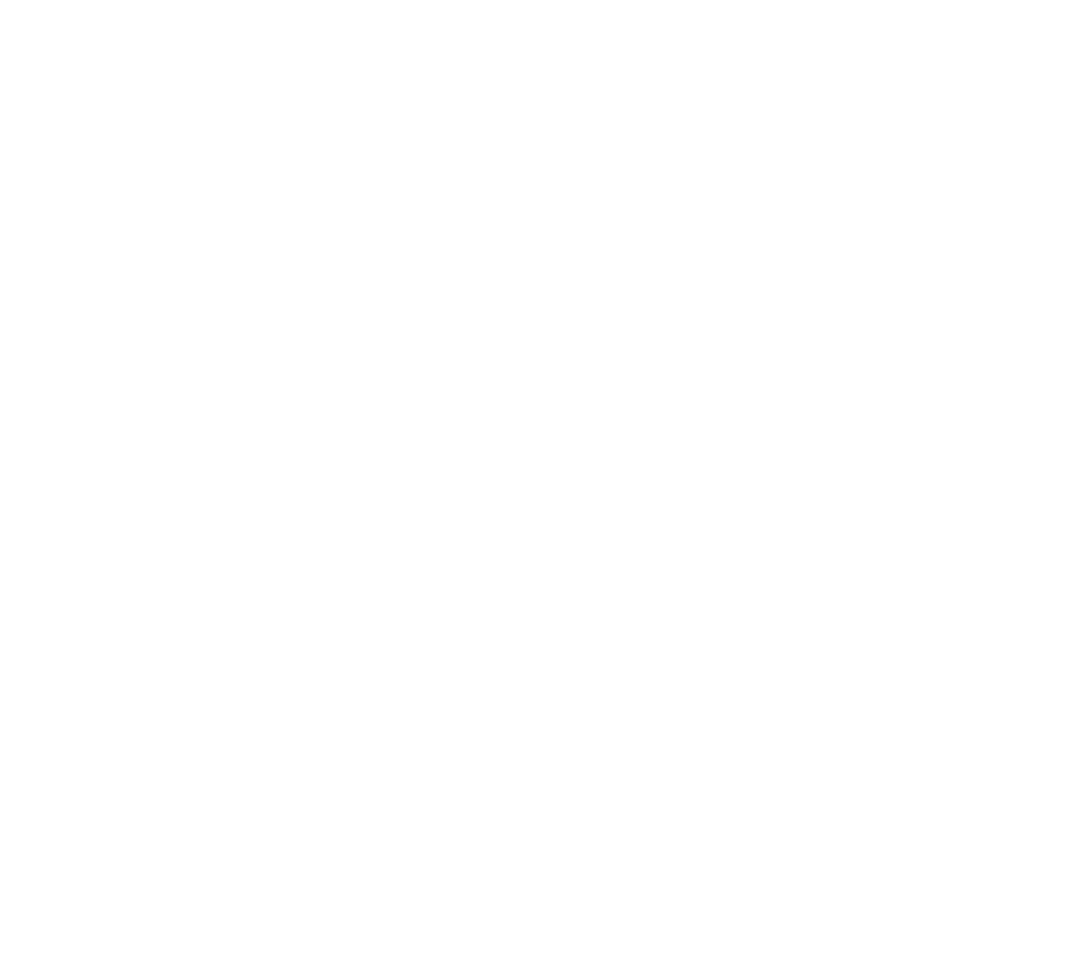
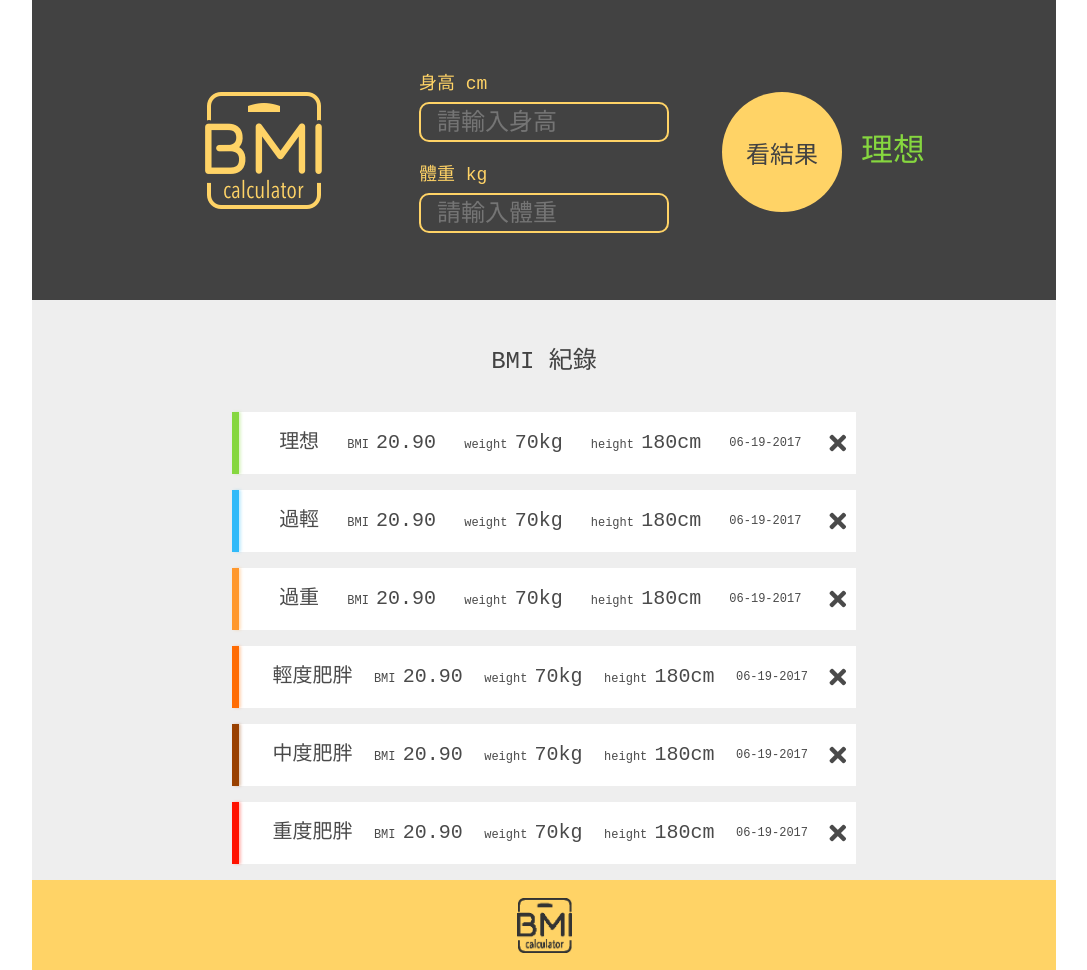
Before and after one commit to HedgehogKUCC/JS-BMI, a website built with webpack: page src/template/template.html in a window 1280 px wide. Shown: the whole page, without its empty margins (96-1183 px from the left). Before the commit the page ends 800 px from the top, so only its background shows below. Built offline with nearby package versions, Linux system fonts and the light colour scheme.

Commit message:
畫面切版

```diff
--- a/src/js/index.js
+++ b/src/js/index.js
@@ -1,4 +1,5 @@
 import '../scss/index.scss'
 import '@babel/polyfill'
-import '../images/BMILogo.png'
+import '../images/BMI_Logo.png'
+import '../images/BMI_Footer_Logo.png'
 import '../images/icons_loop.png'
--- a/src/scss/index.scss
+++ b/src/scss/index.scss
@@ -0,0 +1,202 @@
+* {
+  box-sizing: border-box;
+}
+
+body {
+  padding: 0;
+  margin: 0;
+  line-height: 1;
+  font-family: monospace, sans-serif;
+}
+
+ul {
+  margin-bottom: 0;
+}
+
+li {
+  list-style: none;
+}
+
+$primary: #FFD366;
+$secondary: #424242;
+
+@mixin absolute($top, $left) {
+  position: absolute;
+  top: $top;
+  left: $left;
+}
+
+@mixin border-left($color, $box-shadow) {
+  border-left: 7px solid $color;
+  box-shadow: 2px 0px 3px 0px $box-shadow;
+  height: 100%;
+}
+
+.status-ideal {
+  @include border-left(#86D73F, rgba(#86D73F, 0.29));
+}
+
+.status-tooLight {
+  @include border-left(#31BAF9, rgba(#31BAF9, 0.29));
+}
+
+.status-tooHeavy {
+  @include border-left(#FF982D, rgba(#FF982D, 0.29));
+}
+
+.status-mildObesity {
+  @include border-left(#FF6C03, rgba(#FF6C03, 0.29));
+}
+
+.status-moderateObesity {
+  @include border-left(#994000, rgba(#994000, 0.29));
+}
+
+.status-severeObesity {
+  @include border-left(#FF1200, rgba(#FF1200, 0.29));
+}
+
+#app {
+  max-width: 1024px;
+  margin: 0 auto;
+}
+
+header {
+  width: 100%;
+  height: 300px;
+  background-color: $secondary;
+  position: relative;
+
+  img {
+    display: block;
+    @include absolute(92px, 173px);
+  }
+
+  .form {
+    display: flex;
+    flex-direction: column;
+    @include absolute(74px, 387px);
+  }
+
+  label {
+    font-size: 18px;
+    line-height: 21px;
+    margin-bottom: 7px;
+    color: $primary;
+    cursor: pointer;
+
+    &[for="weight"] {
+      margin-top: 23px;
+    }
+  }
+
+  input {
+    width: 250px;
+    height: 40px;
+    border: 2px solid $primary;
+    border-radius: 10px;
+    padding: 8px 0 8px 16px;
+    background-color: $secondary;
+    font-size: 24px;
+    color: #fff;
+
+    &:focus {
+      font-size: 24px;
+      outline: none;
+      caret-color: $primary;
+      color: #fff;
+    }
+  }
+
+  .btn {
+    @include absolute(92px, 690px);
+    display: block;
+    width: 120px;
+    height: 120px;
+    border-radius: 50%;
+    background-color: $primary;
+    color: $secondary;
+    font-size: 24px;
+    border: 0;
+    cursor: pointer;
+
+    &:hover {
+      box-shadow: 0 1px 6px 3px #FFC432;
+    }
+
+    &:active {
+      background-color: #DEA821;
+    }
+  }
+
+  span {
+    font-size: 32px;
+    color: #86D73F;
+    @include absolute(137px, 829px);
+  }
+}
+
+.container {
+  background-color: #eee;
+  min-height: calc(100vh - 90px - 300px);
+}
+
+.title {
+  padding: 48px 0 28px 0;
+  text-align: center;
+  font-size: 24px;
+  line-height: 28px;
+  color: $secondary;
+}
+
+.list {
+  display: flex;
+  flex-direction: column;
+  align-items: center;
+  margin: 0;
+  padding: 0;
+
+  &__record {
+    width: 624px;
+    height: 62px;
+    display: flex;
+    align-items: center;
+    justify-content: space-between;
+    background-color: #fff;
+    color: #4A4A4A;
+    margin: 8px auto;
+
+    &:last-child {
+      margin-bottom: 16px;
+    }
+  }
+
+  .status {
+    font-size: 20px;
+    margin-left: 12px;
+  }
+
+  li {
+    font-size: 12px;
+
+    &:last-child {
+      margin-right: 10px;
+    }
+
+    span {
+      font-size: 20px;
+    }
+
+    i {
+      cursor: pointer;
+    }
+  }
+}
+
+footer {
+  height: 90px;
+  background-color: $primary;
+  display: flex;
+  justify-content: center;
+  align-items: center;
+}
--- a/src/template/template.html
+++ b/src/template/template.html
@@ -5,6 +5,158 @@
     <meta name="viewport" content="width=device-width, initial-scale=1.0" />
     <meta http-equiv="X-UA-Compatible" content="ie=edge" />
     <title><%= htmlWebpackPlugin.options.title %></title>
+    <link
+      rel="stylesheet"
+      href="https://cdnjs.cloudflare.com/ajax/libs/font-awesome/5.12.1/css/fontawesome.min.css"
+    />
+    <link
+      rel="stylesheet"
+      href="https://cdnjs.cloudflare.com/ajax/libs/font-awesome/5.12.1/css/all.min.css"
+    />
   </head>
-  <body ontouchstart></body>
+  <body ontouchstart>
+    <div id="app">
+      <header>
+        <img
+          src="../images/BMI_Logo.png"
+          alt="BMI_LOGO"
+          width="117"
+          height="117"
+        />
+        <div class="form">
+          <label for="height">身高 cm</label>
+          <input type="text" id="height" placeholder="請輸入身高" />
+          <label for="weight">體重 kg</label>
+          <input type="text" id="weight" placeholder="請輸入體重" />
+        </div>
+        <button type="button" id="result" class="btn">
+          <p id="value">看結果</p>
+          <p id="bmi"></p>
+          <div class="icon"></div>
+        </button>
+        <span class="status">理想</span>
+      </header>
+      <section class="container">
+        <div class="title">BMI 紀錄</div>
+        <ul class="list">
+          <div class="list__record">
+            <div class="status-ideal"></div>
+            <li class="status">理想</li>
+            <li>
+              BMI
+              <span>20.90</span>
+            </li>
+            <li>
+              weight
+              <span>70kg</span>
+            </li>
+            <li>
+              height
+              <span>180cm</span>
+            </li>
+            <li>06-19-2017</li>
+            <li><i class="fas fa-times fa-2x"></i></li>
+          </div>
+          <div class="list__record">
+            <div class="status-tooLight"></div>
+            <li class="status">過輕</li>
+            <li>
+              BMI
+              <span>20.90</span>
+            </li>
+            <li>
+              weight
+              <span>70kg</span>
+            </li>
+            <li>
+              height
+              <span>180cm</span>
+            </li>
+            <li>06-19-2017</li>
+            <li><i class="fas fa-times fa-2x"></i></li>
+          </div>
+          <div class="list__record">
+            <div class="status-tooHeavy"></div>
+            <li class="status">過重</li>
+            <li>
+              BMI
+              <span>20.90</span>
+            </li>
+            <li>
+              weight
+              <span>70kg</span>
+            </li>
+            <li>
+              height
+              <span>180cm</span>
+            </li>
+            <li>06-19-2017</li>
+            <li><i class="fas fa-times fa-2x"></i></li>
+          </div>
+          <div class="list__record">
+            <div class="status-mildObesity"></div>
+            <li class="status">輕度肥胖</li>
+            <li>
+              BMI
+              <span>20.90</span>
+            </li>
+            <li>
+              weight
+              <span>70kg</span>
+            </li>
+            <li>
+              height
+              <span>180cm</span>
+            </li>
+            <li>06-19-2017</li>
+            <li><i class="fas fa-times fa-2x"></i></li>
+          </div>
+          <div class="list__record">
+            <div class="status-moderateObesity"></div>
+            <li class="status">中度肥胖</li>
+            <li>
+              BMI
+              <span>20.90</span>
+            </li>
+            <li>
+              weight
+              <span>70kg</span>
+            </li>
+            <li>
+              height
+              <span>180cm</span>
+            </li>
+            <li>06-19-2017</li>
+            <li><i class="fas fa-times fa-2x"></i></li>
+          </div>
+          <div class="list__record">
+            <div class="status-severeObesity"></div>
+            <li class="status">重度肥胖</li>
+            <li>
+              BMI
+              <span>20.90</span>
+            </li>
+            <li>
+              weight
+              <span>70kg</span>
+            </li>
+            <li>
+              height
+              <span>180cm</span>
+            </li>
+            <li>06-19-2017</li>
+            <li><i class="fas fa-times fa-2x"></i></li>
+          </div>
+        </ul>
+      </section>
+      <footer>
+        <img
+          src="../images/BMI_Footer_Logo.png"
+          alt="BMI_FOOTER"
+          width="55"
+          height="55"
+        />
+      </footer>
+    </div>
+  </body>
 </html>
```
Also changed, not shown: src/images/BMI_Footer_Logo.png (added), src/images/BMI_Logo.png (renamed from src/images/BMILogo.png).
